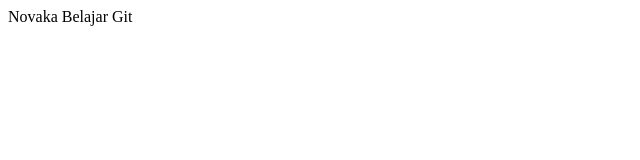
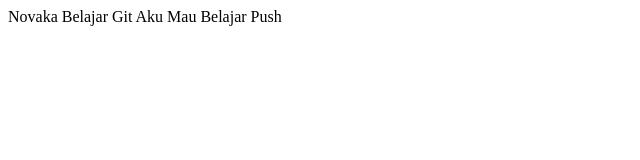
Before and after one commit to novakasaputra/novakakoding, a plain HTML site: page index.html in a window 1280 px wide. Shown: the whole page, without its empty margins (0-640 px from the left). Drawn offline with Linux system fonts and the light colour scheme.

Commit message:
penambahan kata kata pada index.html

```diff
--- a/index.html
+++ b/index.html
@@ -1,9 +1,11 @@
 <!DOCTYPE html>
 <html lang="en">
 <head>
-    <title>Latihan</title>
+    <title>Latihan git</title>
 </head>
 <body>
     Novaka Belajar Git
+
+    Aku Mau Belajar Push
 </body>
 </html>
```
